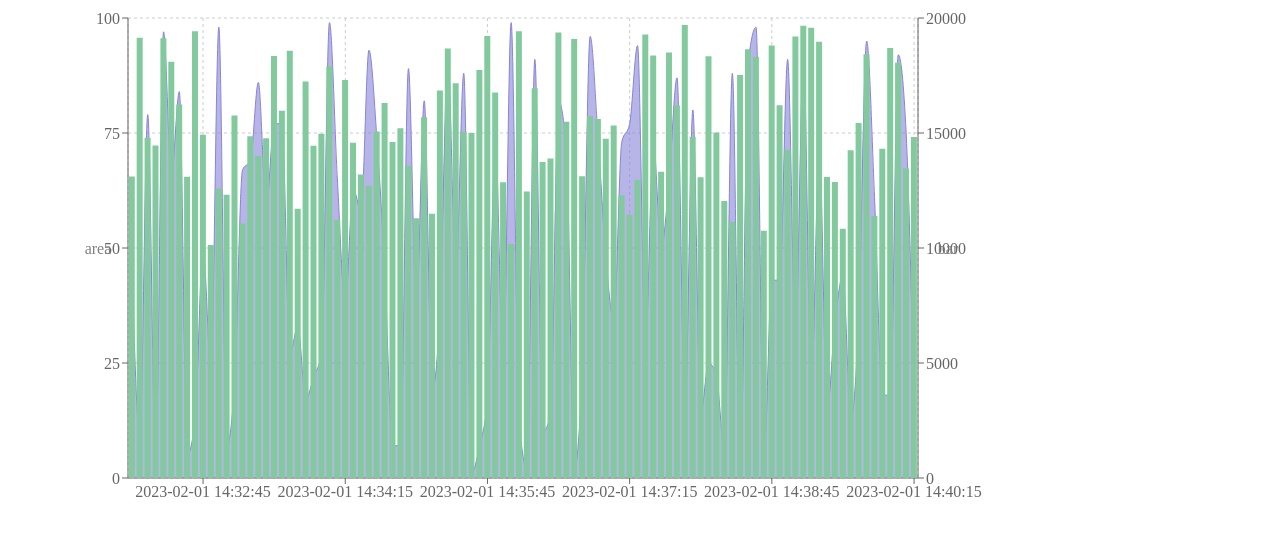
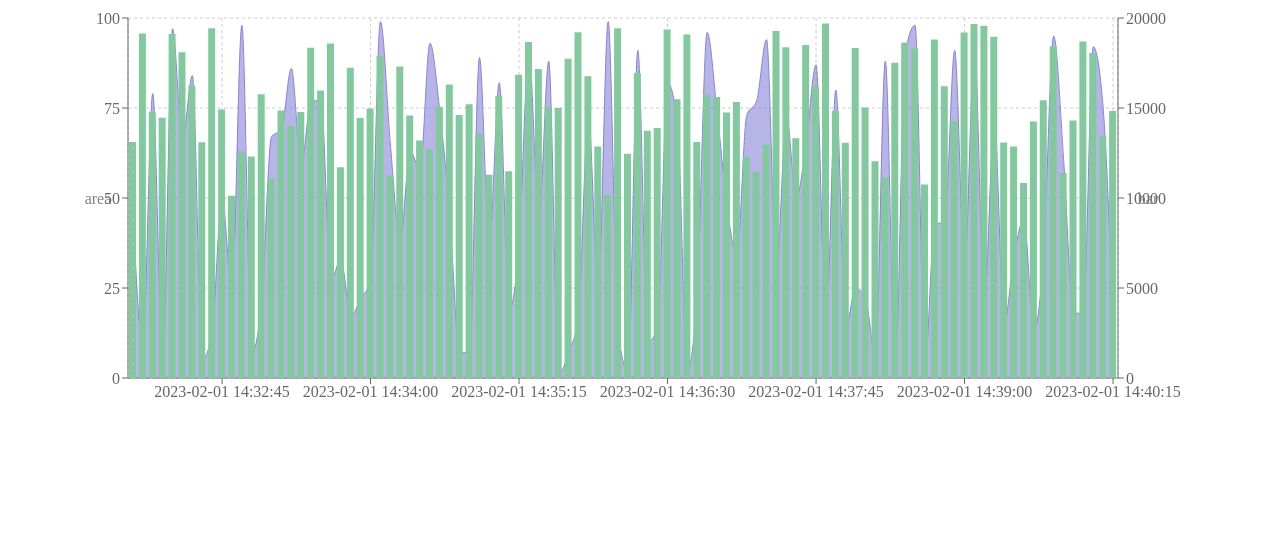
Before and after one commit to wanted-pre-7/pre-onboarding-9th-3-7, a React (Vite) app: page / in a window 1280 px wide. Shown: the top 536 px of the page. Built offline with nearby package versions, Linux system fonts and the light colour scheme; the HTML template or start-up script is replaced by a standard one.

Commit message:
feat[ #7 ]: 마우스 호버 시 id, value_area, value_bar 툴팁 제공

```diff
--- a/src/component/ChartView.tsx
+++ b/src/component/ChartView.tsx
@@ -1,4 +1,3 @@
-import { getChartData } from "../api/chartData";
 import {
   AreaChart,
   Area,
@@ -9,6 +8,8 @@ import {
   ComposedChart,
   Bar,
 } from "recharts";
+import CustomTooltip from "./CustomTooltip";
+import { getChartData } from "../api/chartData";
 
 const mockData = getChartData();
 
@@ -16,8 +17,8 @@ const ChartView = () => {
   getChartData();
   return (
     <ComposedChart
-      width={1000}
-      height={500}
+      width={1200}
+      height={400}
       data={mockData}
       margin={{
         top: 10,
@@ -30,7 +31,7 @@ const ChartView = () => {
       <XAxis dataKey="time" />
       <YAxis yAxisId={"bar"} orientation="right" label={"bar"} />
       <YAxis yAxisId={"area"} label="area" />
-      <Tooltip />
+      <Tooltip content={<CustomTooltip />} />
       <Area
         type="monotone"
         dataKey="value_area"
--- /dev/null
+++ b/src/component/CustomTooltip.tsx
@@ -0,0 +1,15 @@
+const CustomTooltip = ({ active, payload, label }: any) => {
+  if (active && payload && payload.length) {
+    return (
+      <div className="custom-tooltip">
+        <p className="label">{`${payload[0].payload.id}`}</p>
+        <p className="label">{`value_area : ${payload[0].value}`}</p>
+        <p className="label">{`value_bar : ${payload[1].value}`}</p>
+      </div>
+    );
+  }
+
+  return null;
+};
+
+export default CustomTooltip;
```
